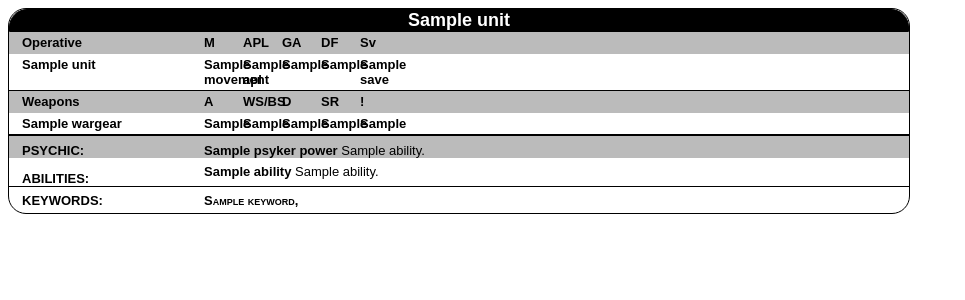
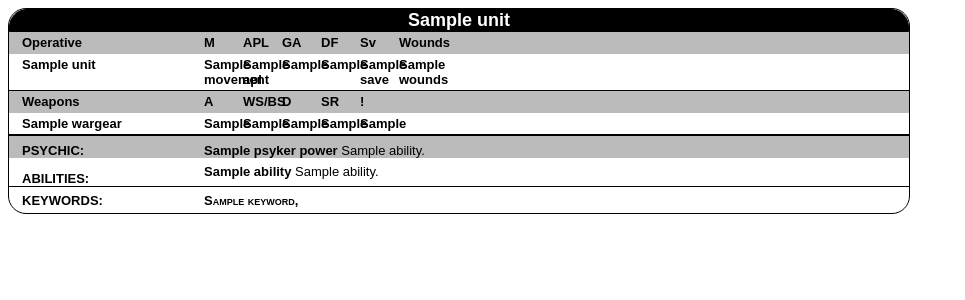
Before and after one commit to stvnksslr/dataslate-parser, a FastAPI app: template src/static/templates/killteam.html in a window 1280 px wide. Shown: the top 300 px of the page, without its empty margins (0-965 px from the left). Run offline with FastAPI, Linux system fonts and the light colour scheme; the template is opened without the code that fills it: most values are stand-ins (such as "Sample title", 1, 10 or a date in 2020).

Commit message:
feat(killteam wounds): killteam unit cards were missing wound counts

```diff
--- a/src/static/templates/killteam.html
+++ b/src/static/templates/killteam.html
@@ -23,6 +23,7 @@
                 <div class="faStatHeader" data-stat="ga">GA</div>
                 <div class="faStatHeader" data-stat="DF">DF</div>
                 <div class="faStatHeader" data-stat="save">Sv</div>
+                <div class="faStatHeader" data-stat="wounds">Wounds</div>
             </div>
             <div class="clearfix faStatsBody">
                 <div class="faStatBody" data-stat="name">{{ unit.name }}</div>
@@ -31,6 +32,8 @@
                 <div class="faStatBody" data-stat="ga">{{ unit.ga }}</div>
                 <div class="faStatBody" data-stat="df">{{ unit.df }}</div>
                 <div class="faStatBody" data-stat="save">{{ unit.save }}</div>
+                <div class="faStatBody" data-stat="wounds">{{ unit.wounds }}</div>
+
             </div>
         </div>
         <div class="clearfix faWeaponStats">
```
Also changed, not shown: 1 other file.
